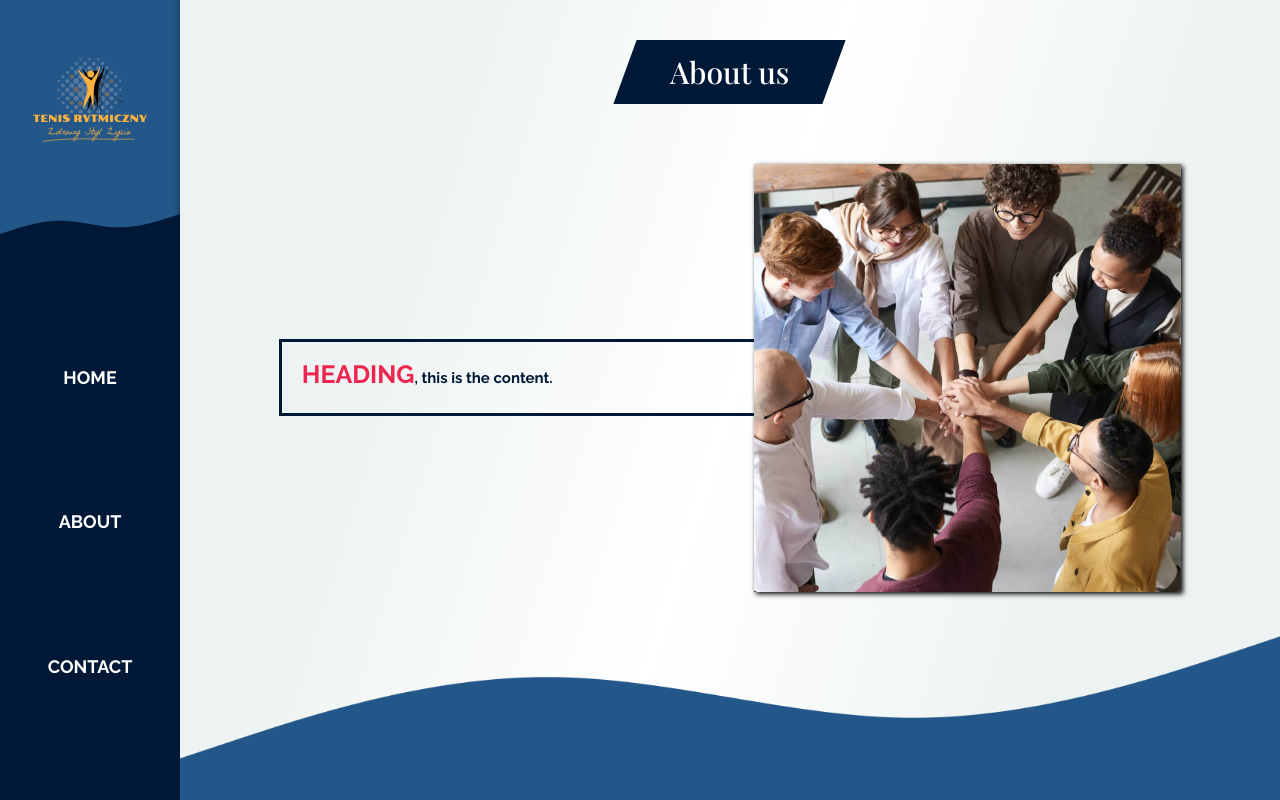
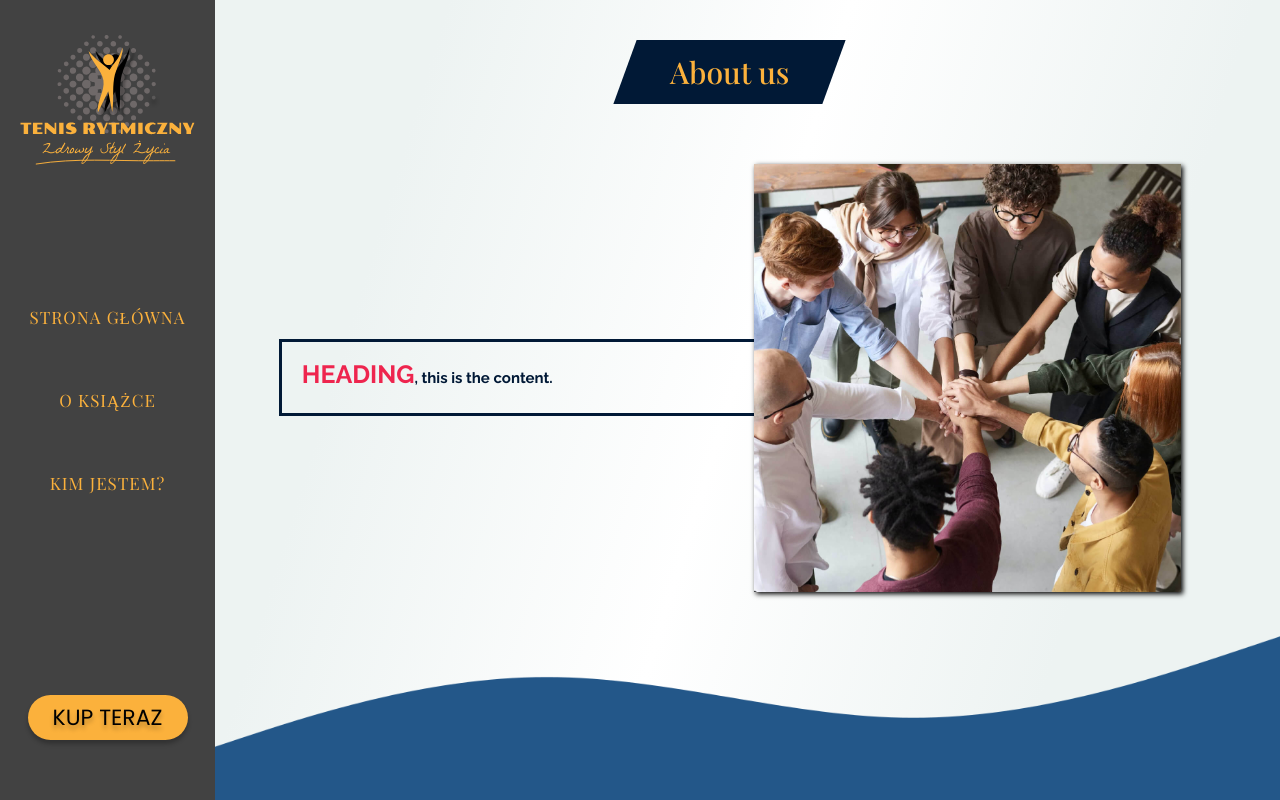
Before and after one commit to jjcreator/tenis-rytmiczny, a React (Create React App) app: page /about in a window 1280 px wide. Built offline with nearby package versions, Linux system fonts and the light colour scheme.

Commit message:
added fullscreen mobile navbar, hamburger animations, changed navbar layout

```diff
--- a/public/index.html
+++ b/public/index.html
@@ -17,6 +17,8 @@
     <link rel="manifest" href="%PUBLIC_URL%/manifest.json" />
     <link rel="preconnect" href="https://fonts.gstatic.com">
     <link href="https://fonts.googleapis.com/css2?family=Playfair+Display:wght@400;500;700;800&display=swap" rel="stylesheet">
+    <link rel="preconnect" href="https://fonts.gstatic.com">
+    <link href="https://fonts.googleapis.com/css2?family=Poppins&display=swap" rel="stylesheet">
     <!--
       Notice the use of %PUBLIC_URL% in the tags above.
       It will be replaced with the URL of the `public` folder during the build.
--- a/src/components/MobileNavbar.jsx
+++ b/src/components/MobileNavbar.jsx
@@ -1,62 +1,40 @@
 import React, { useState } from 'react';
 import { NavLink } from 'react-router-dom';
-import { HashLink } from 'react-router-hash-link';
 import styles from '../modules/mobileNavbarStyle.module.css';
 
 const {
+  bar1,
+  bar2,
+  bar3,
+  hamburger,
+  hamburgerBar,
+  hamburgerWrapper,
   mobileNavigation,
-  mobileIcon,
   mobileNavbarBody,
   mobileExitIcon,
-  mobileHomeLinks,
   mobileHomeLink,
 } = styles;
 
 const MobileNavbar = () => {
-  const [isVisible, setIsVisible] = useState({
-    hamburger: {
-      display: 'block',
-    },
-    menu: {
-      transform: 'translateX(-100%)',
-    },
-  });
+  const [isExpanded, setIsExpanded] = useState(false);
 
-  const toggleMobileMenu = () => {
-    if (isVisible.hamburger.display === 'block') {
-      setIsVisible({
-        hamburger: {
-          display: 'none',
-        },
-        menu: {
-          transform: 'translateX(0)',
-        },
-      });
-    } else {
-      setIsVisible({
-        hamburger: {
-          display: 'block',
-        },
-        menu: {
-          transform: 'translateX(-100%)',
-        },
-      });
-    }
-  };
+  const toggleMobileMenu = () => setIsExpanded(!isExpanded);
 
   return (
     <div className={mobileNavigation}>
-      <i role="button" id={mobileIcon} className="fas fa-bars" style={isVisible.hamburger} onClick={toggleMobileMenu} tabIndex="0" label="mobile menu" />
-      <div className={mobileNavbarBody} style={isVisible.menu}>
+      <div className={hamburgerWrapper}>
+        <div className={hamburger} role="button" onClick={toggleMobileMenu} tabIndex="0" label="mobile menu">
+          <span className={hamburgerBar} id={bar1} style={isExpanded ? { transform: 'translate(0px, 8px) rotate(45deg)' } : undefined} />
+          <span className={hamburgerBar} id={bar2} style={isExpanded ? { transform: 'scale(0.2)' } : undefined} />
+          <span className={hamburgerBar} id={bar3} style={isExpanded ? { transform: 'translate(0px, -8px) rotate(-45deg)' } : undefined} />
+        </div>
+      </div>
+
+      <div className={mobileNavbarBody} style={isExpanded ? { transform: 'translateX(0)' } : { transform: 'translateX(-100%)' }}>
         <i role="button" tabIndex={-1} id={mobileExitIcon} onClick={toggleMobileMenu} className="fas fa-times" label="exit" />
-        <div className={`flexColumn ${mobileHomeLinks}`}>
-          <NavLink id={mobileHomeLink} exact to="/" onClick={toggleMobileMenu}>Home</NavLink>
-          <HashLink to="/#mission" onClick={toggleMobileMenu}>mission</HashLink>
-          <HashLink to="/#services" onClick={toggleMobileMenu}>services</HashLink>
-          <HashLink to="/#testimonials" onClick={toggleMobileMenu}>testimonials</HashLink>
-        </div>
-        <NavLink to="/about" onClick={toggleMobileMenu}>About</NavLink>
-        <NavLink to="/contact" onClick={toggleMobileMenu}>Contact</NavLink>
+        <NavLink id={mobileHomeLink} exact to="/" onClick={toggleMobileMenu}>Stronga główna</NavLink>
+        <NavLink to="/about" onClick={toggleMobileMenu}>O książce</NavLink>
+        <NavLink to="/contact" onClick={toggleMobileMenu}>Kim jestem?</NavLink>
       </div>
     </div>
   );
--- a/src/components/Navbar.jsx
+++ b/src/components/Navbar.jsx
@@ -1,73 +1,31 @@
 /* eslint-disable max-len */
-import React, { useState } from 'react';
+import React from 'react';
 import { NavLink } from 'react-router-dom';
-import { HashLink as Link } from 'react-router-hash-link';
-import PropTypes from 'prop-types';
 import styles from '../modules/navbarStyle.module.css';
 import logo from '../images/logo.svg';
 
 const {
-  flexColumn, myNavbar, logoImg, logoContainer, links, homeLinks, link, underline,
+  buyNowButton, buyNowButtonWrapper, flexColumn, myNavbar, logoImg, logoContainer, links, link, underline,
 } = styles;
 
-function Navbar({ setNavIsAvailable }) {
-  const [displayHomeMenu, setDisplayHomeMenu] = useState('none');
-  const toggleDisplayHomeMenu = () => {
-    if (displayHomeMenu === 'block') {
-      setDisplayHomeMenu('none');
-    } else setDisplayHomeMenu('block');
-  };
-
+function Navbar() {
   return (
     <nav
       className={`${myNavbar} ${flexColumn}`}
-      onClick={() => {
-        setNavIsAvailable(false);
-      }}
     >
       <div className={flexColumn} id={logoContainer}>
-        <img className={logoImg} src={logo} alt="logo" />
-      </div>
-      <div id={styles.wave}>
-        <svg xmlns="http://www.w3.org/2000/svg" viewBox="0 0 1440 320">
-          <path fill="rgb(1,25,54)" fillOpacity="1" d="M0,192L80,165.3C160,139,320,85,480,85.3C640,85,800,139,960,138.7C1120,139,1280,85,1360,58.7L1440,32L1440,320L1360,320C1280,320,1120,320,960,320C800,320,640,320,480,320C320,320,160,320,80,320L0,320Z" />
-        </svg>
+        <img className={logoImg} src={logo} alt="logo tenisa rytmicznego" />
       </div>
       <div className={flexColumn} id={links}>
-        <div className={`flexColumn ${homeLinks}`}>
-          <NavLink
-            onClick={() => {
-              window.scrollTo(0, 0);
-              toggleDisplayHomeMenu();
-            }}
-            className={link}
-            activeClassName={underline}
-            exact
-            to="/"
-          >
-            Home
-            {' '}
-            <i className="fa fa-caret-down" />
-          </NavLink>
-          <ul style={{ display: displayHomeMenu }}>
-            <Link to="/#mission"><li>mission</li></Link>
-            <Link to="/#services"><li>services</li></Link>
-            <Link to="/#testimonials"><li>testimonials</li></Link>
-          </ul>
-        </div>
-        <NavLink className={link} activeClassName={underline} to="/about" onClick={() => setDisplayHomeMenu('none')}>About</NavLink>
-        <NavLink className={link} activeClassName={underline} to="/contact" onClick={() => setDisplayHomeMenu('none')}>Contact</NavLink>
+        <NavLink className={link} activeClassName={underline} exact to="/">Strona główna</NavLink>
+        <NavLink className={link} activeClassName={underline} to="/about">O książce</NavLink>
+        <NavLink className={link} activeClassName={underline} to="/contact">Kim jestem?</NavLink>
+      </div>
+      <div className={buyNowButtonWrapper}>
+        <button type="button" className={buyNowButton}>Kup teraz</button>
       </div>
     </nav>
   );
 }
 
-Navbar.defaultProps = {
-  setNavIsAvailable: () => {},
-};
-
-Navbar.propTypes = {
-  setNavIsAvailable: PropTypes.func,
-};
-
 export default Navbar;
--- a/src/index.css
+++ b/src/index.css
@@ -1,8 +1,8 @@
 :root {
   --box-shadow: 2px 2px 5px rgb(0, 0, 0);
-  --text-color: rgb(255, 255, 255);
+  --text-color: #FBB13C;
   --primary-color: #011936;
-  --secondary-color: #235789;
+  --secondary-color: #424242;
   --tertiary-color: #f9dc5c;
   --attention-color: #ee254e;
   scroll-behavior: smooth;
--- a/src/modules/navbarStyle.module.css
+++ b/src/modules/navbarStyle.module.css
@@ -1,20 +1,12 @@
 .myNavbar {
   height: 100%;
-    width: 180px;
-    justify-content: flex-start;
+  width: 215px;
+  justify-content: center;
   background-color: var(--secondary-color);
   position: fixed;
-    box-shadow: inset -5px 0px 10px -8px black;
   z-index: 200;
   overflow: hidden;
   color: var(--text-color)
-}
-
-#wave {
-    width: 100%;
-    overflow: hidden;
-    position: relative;
-    top: 10px;
 }
 
 .flexColumn {
@@ -24,26 +16,30 @@
 }
 
 #links {
-    flex: 1;
-    justify-content: space-evenly;
+  justify-content: center;
   width: 100%;
-    background-color: var(--primary-color);
 }
 
 .link {
-    font-family: Raleway, sans-serif;
-    font-size: 18px;
+  font-size: 17px;
+  font-weight: 400;
   text-decoration: none;
   text-transform: uppercase;
   position: relative;
+  margin-bottom: 60px;
+  letter-spacing: 1px;
+}
+
+.link:last-child {
+  margin-bottom: 0;
 }
 
 .link::after {
   content: "";
   width: 0%;
   position: absolute;
-    bottom: -10px;
-    border-top: 3px solid var(--tertiary-color);
+  bottom: -8px;
+  border-top: 2px solid #fff;
   left: 50%;
   transition: width ease-out 200ms;
   border-radius: 5px;
@@ -54,23 +50,7 @@
   width: 110%;
 }
 
-.homeLinks {
-    padding: 0;
-    margin: 0;
-    position: relative;
-}
-
-.homeLinks ul {
-    margin-top: 10px;
-    text-align: center;
-    position: absolute;
-    top: 120%;
-    display: none;
-    background: none;
-    overflow: hidden;
-    -webkit-animation: appear 800ms forwards;
-            animation: appear 800ms forwards;
-}
+.underl
 
 @-webkit-keyframes appear {
   0% {
@@ -90,34 +70,59 @@
   }
 }
 
-.homeLinks ul li {
-    padding: 10px;
-    margin: 0;
-    font-size: 14px;
-    cursor: pointer;
-    font-family: Raleway;
-}
-
-.homeLinks ul li:hover {
-   background-color: var(--secondary-color);
-}
-
 #logoContainer {
   height: 25%;
   font-size: 25px;
   width: 100%;
   padding: 20px 0px;
   justify-content: center;
+  position: absolute;
+  top: 0;
+  left: 0;
 }
 
 .logoImg {
-    width: 70%;
+  width: 90%;
 }
 
-.underline {
-    font-weight: bolder;;
+.buyNowButtonWrapper {
+  position: absolute;
+  left: 0;
+  bottom: 0;
+  padding: 60px 0;
+  display: flex;
+  justify-content: center;
+  align-items: center;
+  width: 100%;
 }
 
+.buyNowButton {
+  width: 160px;
+  height: 45px;
+  background-color: var(--text-color);
+  color: #000;
+  text-transform: uppercase;
+  font-family: 'Poppins', sans-serif;
+  font-size: 22px;
+  border: none;
+  border-radius: 50px;
+  cursor: pointer;
+  transition: all 0.2s ease-in;
+  box-shadow: 0px 4px 4px 0px #00000040;
+  text-shadow: 0px 4px 4px #00000040;
+}
+
+.buyNowButton:focus {
+  outline: none;
+}
+
+.buyNowButton:active {
+  transform: translateY(1px);
+}
+
+.buyNowButton:hover {
+  background-color: #f8a622;
+}
 
 @media (max-width: 1150px) {
   .link {
```
Also changed, not shown: src/modules/mobileNavbarStyle.module.css (+46 -30 lines). Lines whose indentation alone changed are shown as unchanged.
